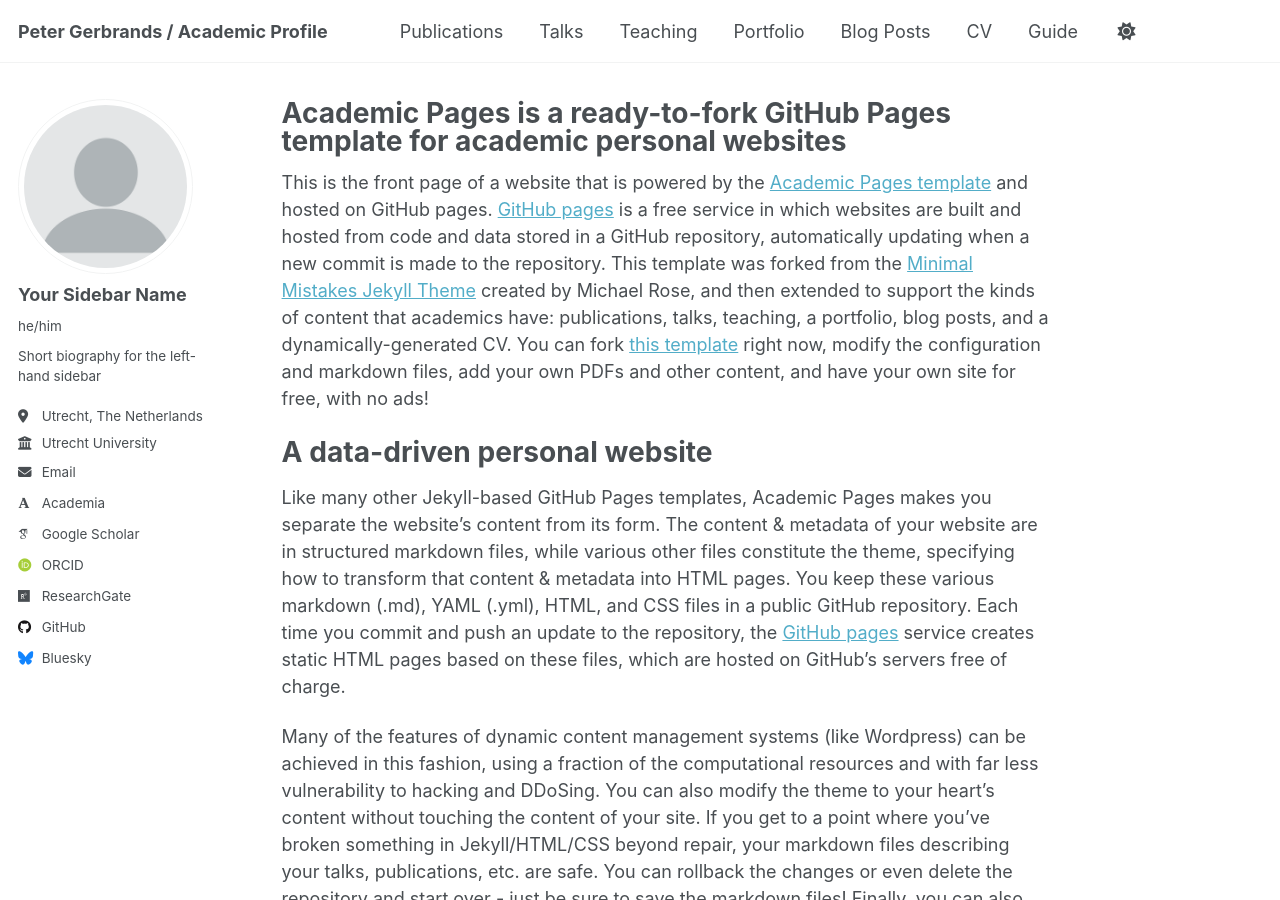
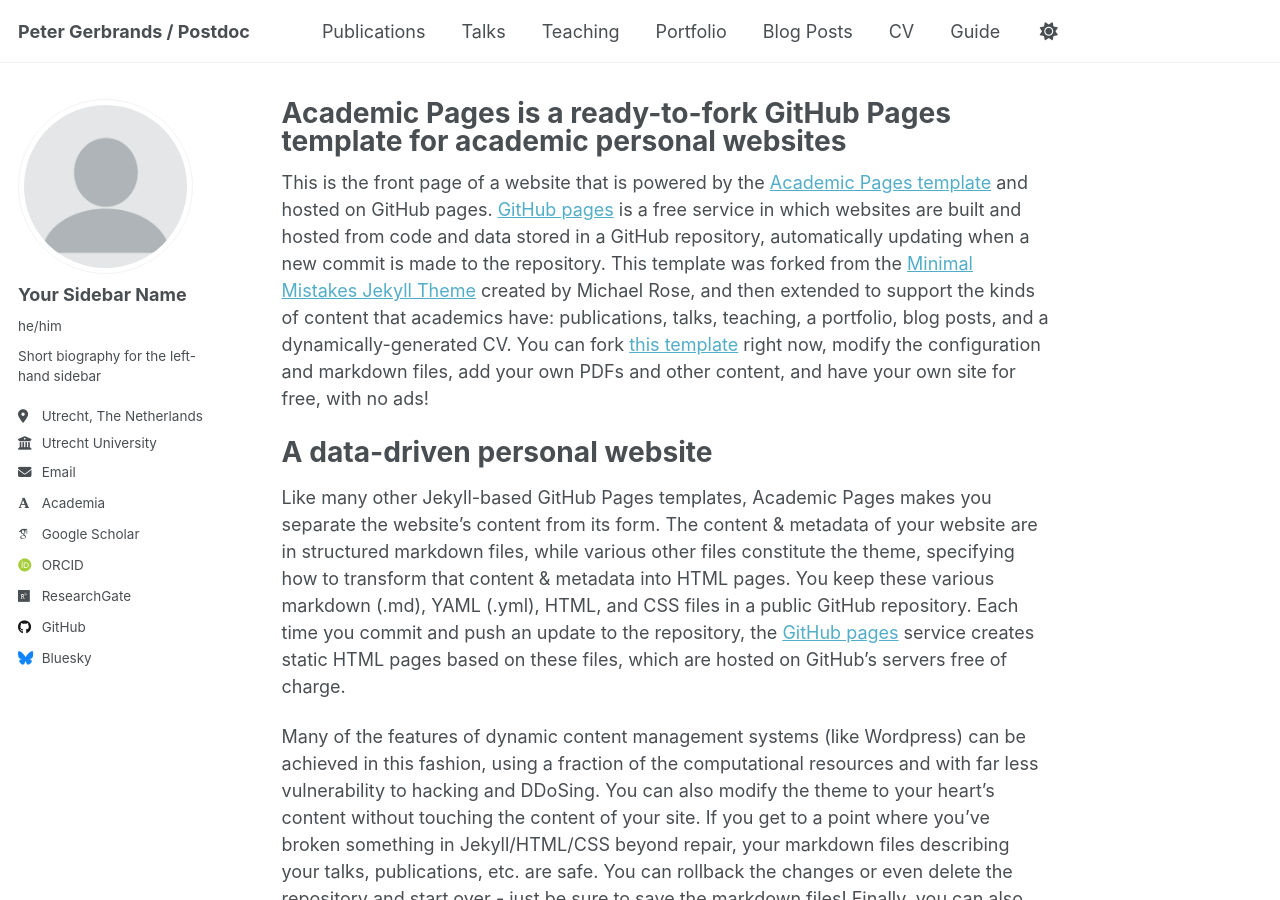
Before and after one commit to pgerbrands/pgerbrands.github.io, a Jekyll site: the page built from _pages/about.md, in a window 1280 px wide and 900 px high. Built offline with Jekyll 4.4.1, drawn with Linux system fonts in a browser that asks for light colours; some web fonts are replaced.

Commit message:
Update _config.yml

```diff
--- a/_config.yml
+++ b/_config.yml
@@ -9,7 +9,7 @@
 # Basic Site Settings
 locale                   : "en-US"
 site_theme               : "default"
-title                    : "Peter Gerbrands / Academic Profile"
+title                    : "Peter Gerbrands / Postdoc"
 title_separator          : "-"
 name                     : &name "Peter Gerbrands"
 description              : &description "personal description"
```
